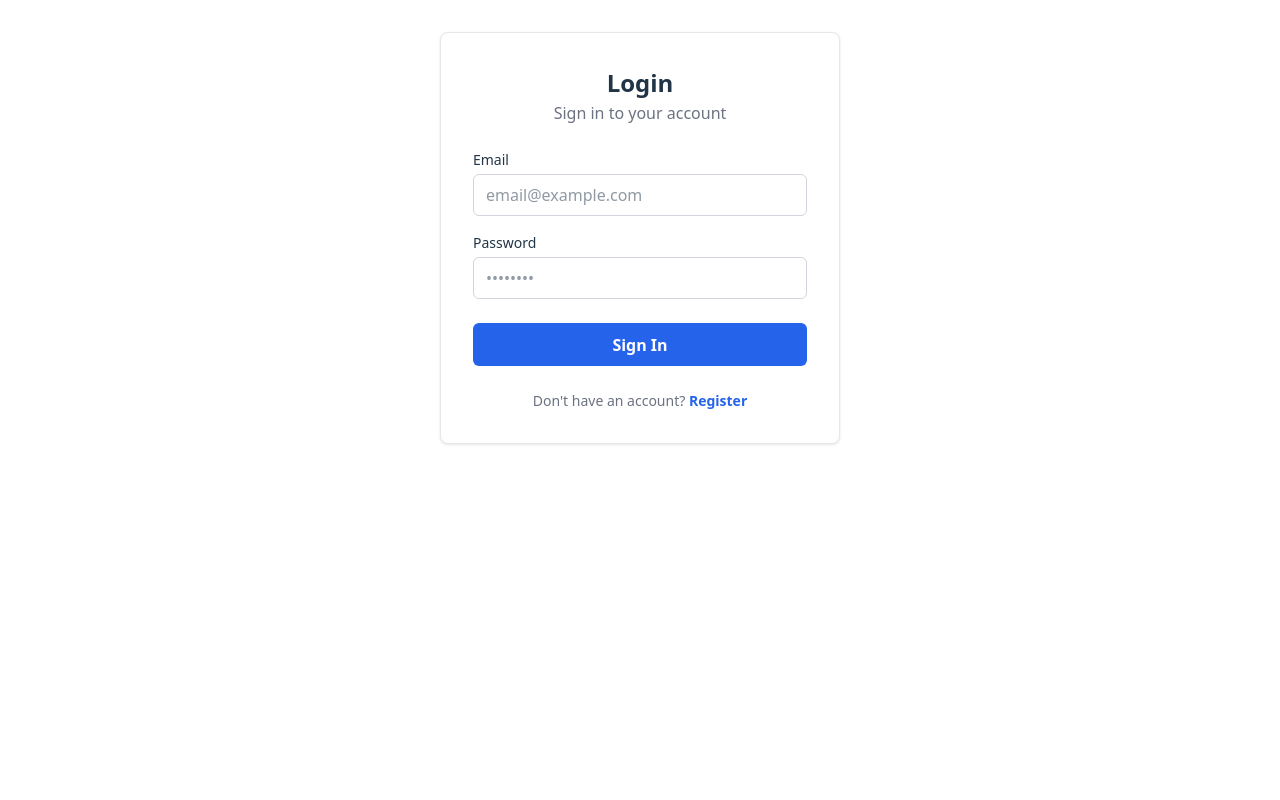
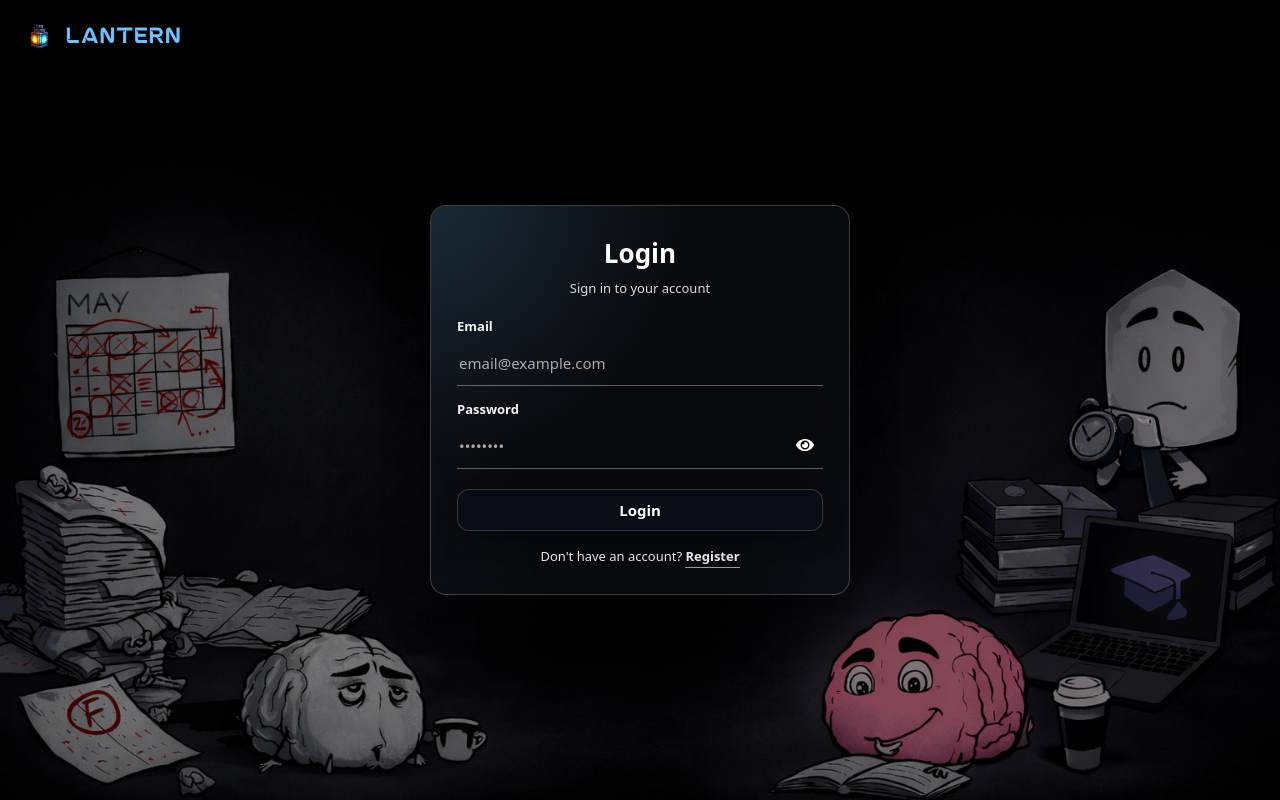
Before and after one commit to SHOEBILL04/lantern, a React app in the folder frontend/: page /login in a window 1280 px wide. Built offline with nearby package versions, Linux system fonts and the light colour scheme; no server answers; the HTML template or start-up script is replaced by a standard one.

Commit message:
Enhance login UI

```diff
--- a/frontend/package.json
+++ b/frontend/package.json
@@ -15,6 +15,7 @@
     "react": "^19.2.0",
     "react-circular-progressbar": "^2.2.0",
     "react-dom": "^19.2.0",
+    "react-icons": "^5.5.0",
     "react-router-dom": "^7.13.0"
   },
   "devDependencies": {
--- a/frontend/src/pages/Login/Login.css
+++ b/frontend/src/pages/Login/Login.css
@@ -0,0 +1,269 @@
+.loginPage {
+  min-height: 100vh;
+  width: 100%;
+  position: relative;
+
+  background-size: cover;
+  background-position: center;
+  background-repeat: no-repeat;
+}
+
+/* Dark overlay for readability */
+.loginPage::before {
+  content: "";
+  position: absolute;
+  inset: 0;
+  background: rgba(0, 0, 0, 0.45);
+}
+
+.loginBrand {
+  position: absolute;
+  top: 20px;
+  left: 22px;
+  z-index: 2;
+
+  display: inline-flex;
+  align-items: center;
+  gap: 10px;
+
+  text-decoration: none;
+  user-select: none;
+}
+
+.loginBrandLogo {
+  width: 34px;
+  height: 34px;
+  object-fit: contain;
+  filter: drop-shadow(0 6px 14px rgba(0, 0, 0, 0.35));
+}
+
+.loginBrandText {
+  font-family: "Monsta Fectro", sans-serif;
+  letter-spacing: 1px;
+  font-size: 22px;
+  color: #6ec1ff;
+  text-shadow: 0 6px 14px rgba(0, 0, 0, 0.35);
+}
+
+/* Center card container */
+.loginCenter {
+  position: relative;
+  z-index: 1;
+
+  min-height: 100vh;
+  display: flex;
+  align-items: center;
+  justify-content: center;
+
+  padding: 2rem;
+}
+
+.loginCard {
+  width: 100%;
+  max-width: 420px;
+  padding: 28px 26px;
+
+  border-radius: 16px;
+  border: 1px solid rgba(255, 255, 255, 0.22);
+
+  background: rgba(20, 22, 30, 0.42);
+  backdrop-filter: blur(14px);
+  -webkit-backdrop-filter: blur(14px);
+
+  box-shadow: 0 18px 45px rgba(0, 0, 0, 0.38);
+  position: relative;
+  overflow: hidden;
+
+  color: #ffffff;
+}
+
+.loginCard::before {
+  content: "";
+  position: absolute;
+  inset: -2px;
+  background: radial-gradient(
+    circle at top left,
+    rgba(110, 193, 255, 0.18),
+    transparent 45%
+  );
+  pointer-events: none;
+}
+
+.loginHeader {
+  text-align: center;
+  margin-bottom: 18px;
+  position: relative;
+  z-index: 1;
+}
+
+.loginTitle {
+  margin: 0;
+  font-size: 26px;
+  font-weight: 800;
+  color: #ffffff;
+}
+
+.loginSubtitle {
+  margin: 6px 0 0;
+  font-size: 13px;
+  opacity: 0.85;
+  color: #ffffff;
+}
+
+.loginError {
+  margin: 0 0 12px;
+  padding: 10px 12px;
+
+  border-radius: 10px;
+  border: 1px solid rgba(255, 120, 120, 0.35);
+  background: rgba(255, 80, 80, 0.14);
+
+  color: #ffffff;
+  font-size: 13px;
+  text-align: center;
+
+  position: relative;
+  z-index: 1;
+}
+
+.loginForm {
+  display: flex;
+  flex-direction: column;
+  gap: 14px;
+
+  position: relative;
+  z-index: 1;
+}
+
+.loginField {
+  display: flex;
+  flex-direction: column;
+  gap: 6px;
+}
+
+.loginLabel {
+  font-size: 13px;
+  font-weight: 600;
+  color: #ffffff;
+  opacity: 0.95;
+}
+
+.loginInput {
+  width: 100%;
+  padding: 10px 2px;
+
+  border: none;
+  border-bottom: 1px solid rgba(255, 255, 255, 0.35);
+
+  background: transparent;
+  color: #ffffff;
+
+  outline: none;
+  font-size: 15px;
+}
+
+.loginInput::placeholder {
+  color: rgba(255, 255, 255, 0.65);
+}
+
+.loginInput:focus {
+  border-bottom-color: rgba(110, 193, 255, 0.95);
+}
+
+/* Password toggle area */
+.passwordWrap {
+  position: relative;
+  display: flex;
+  align-items: center;
+}
+
+.passwordInput {
+  padding-right: 44px;
+}
+
+.passwordToggleBtn {
+  all: unset;
+  position: absolute;
+  right: 0;
+  bottom: 6px;
+
+  width: 36px;
+  height: 36px;
+
+  display: inline-flex;
+  align-items: center;
+  justify-content: center;
+
+  cursor: pointer;
+  border-radius: 10px;
+  color: #ffffff;
+}
+
+.passwordToggleBtn:hover {
+  background: rgba(255, 255, 255, 0.06);
+}
+
+.passwordToggleBtn:focus-visible {
+  outline: 2px solid rgba(110, 193, 255, 0.9);
+  outline-offset: 2px;
+}
+
+.passwordToggleBtn svg {
+  width: 18px;
+  height: 18px;
+  color: #ffffff !important;
+  fill: currentColor !important;
+  stroke: currentColor !important;
+  opacity: 1 !important;
+}
+
+/* Button */
+.loginButton {
+  margin-top: 6px;
+  height: 42px;
+
+  border: 1px solid rgba(255, 255, 255, 0.18);
+  border-radius: 12px;
+
+  background: rgba(10, 15, 25, 0.78);
+  color: #ffffff;
+
+  font-weight: 800;
+  font-size: 15px;
+  cursor: pointer;
+
+  box-shadow: 0 10px 22px rgba(0, 0, 0, 0.25);
+  transition: transform 0.08s ease, opacity 0.12s ease;
+}
+
+.loginButton:active {
+  transform: translateY(1px);
+}
+
+.loginButton.isLoading {
+  opacity: 0.7;
+  cursor: not-allowed;
+}
+
+.loginFooterText {
+  margin-top: 16px;
+  text-align: center;
+  font-size: 13px;
+  color: #ffffff;
+  opacity: 0.9;
+
+  position: relative;
+  z-index: 1;
+}
+
+.loginFooterLink {
+  color: #ffffff;
+  font-weight: 800;
+  text-decoration: none;
+  border-bottom: 1px solid rgba(255, 255, 255, 0.65);
+  padding-bottom: 2px;
+}
+
+.loginFooterLink:hover {
+  border-bottom-color: rgba(110, 193, 255, 0.95);
+}
--- a/frontend/src/pages/Login/Login.jsx
+++ b/frontend/src/pages/Login/Login.jsx
@@ -1,12 +1,22 @@
 import { Link, useNavigate } from "react-router-dom";
 import { useAuth } from "../../context/AuthContext";
 import { useEffect, useState } from "react";
+import { FaEye, FaEyeSlash } from "react-icons/fa";
+
+import "./Login.css";
+
+import logo from "../../assets/images/logo.png";
+import loginBg from "../../assets/images/login-reg-bg.png";
 
 export default function Login() {
   const { isAuthenticated, login } = useAuth();
   const navigate = useNavigate();
+
   const [email, setEmail] = useState("");
   const [password, setPassword] = useState("");
+
+  const [showPassword, setShowPassword] = useState(false);
+
   const [error, setError] = useState("");
   const [loading, setLoading] = useState(false);
 
@@ -32,94 +42,81 @@ export default function Login() {
   };
 
   return (
-    <div
-      style={{
-        flex: 1,
-        display: "flex",
-        alignItems: "center",
-        justifyContent: "center",
-        padding: "2rem",
-      }}
-    >
-      <div
-        style={{
-          width: "100%",
-          maxWidth: "400px",
-          background: "#ffffff",
-          padding: "2rem",
-          borderRadius: "0.5rem",
-          border: "1px solid #e5e7eb",
-          boxShadow: "0 1px 3px 0 rgba(0, 0, 0, 0.1)",
-        }}
-      >
-        <div style={{ textAlign: "center", marginBottom: "1.5rem" }}>
-          <h2 style={{ fontSize: "1.5rem", fontWeight: "bold" }}>Login</h2>
-          <p style={{ color: "#6b7280" }}>Sign in to your account</p>
+    <div className="loginPage" style={{ backgroundImage: `url(${loginBg})` }}>
+      <Link to="/" className="loginBrand" aria-label="Go to Home">
+        <img className="loginBrandLogo" src={logo} alt="Lantern logo" />
+        <span className="loginBrandText">LANTERN</span>
+      </Link>
+
+      <div className="loginCenter">
+        <div className="loginCard">
+          <div className="loginHeader">
+            <h2 className="loginTitle">Login</h2>
+            <p className="loginSubtitle">Sign in to your account</p>
           </div>
 
-        {error && (
-          <div style={{ marginBottom: "1rem", color: "#ef4444", fontSize: "0.875rem", textAlign: "center", padding: "0.5rem", background: "#fef2f2", borderRadius: "0.375rem" }}>
-            {error}
-          </div>
-        )}
+          {error && <div className="loginError">{error}</div>}
 
-        <form onSubmit={handleSubmit} style={{ display: "flex", flexDirection: "column", gap: "1rem" }}>
-          <div style={{ display: "flex", flexDirection: "column", gap: "0.25rem" }}>
-            <label style={{ fontSize: "0.875rem", fontWeight: 500 }}>Email</label>
+          <form onSubmit={handleSubmit} className="loginForm">
+            <div className="loginField">
+              <label className="loginLabel">Email</label>
               <input
+                className="loginInput"
                 type="email"
                 placeholder="email@example.com"
                 required
                 value={email}
                 onChange={(e) => setEmail(e.target.value)}
-              style={inputStyle}
+                autoComplete="email"
               />
             </div>
 
-          <div style={{ display: "flex", flexDirection: "column", gap: "0.25rem" }}>
-            <label style={{ fontSize: "0.875rem", fontWeight: 500 }}>Password</label>
+            <div className="loginField">
+              <label className="loginLabel">Password</label>
+
+              <div className="passwordWrap">
                 <input
-              type="password"
+                  className="loginInput passwordInput"
+                  type={showPassword ? "text" : "password"}
                   placeholder="••••••••"
                   required
                   value={password}
                   onChange={(e) => setPassword(e.target.value)}
-              style={inputStyle}
+                  autoComplete="current-password"
                 />
+
+                <button
+                  type="button"
+                  className="passwordToggleBtn"
+                  onClick={() => setShowPassword((v) => !v)}
+                  aria-label={showPassword ? "Hide password" : "Show password"}
+                >
+                  {showPassword ? (
+                    <FaEyeSlash className="passwordToggleIcon" />
+                  ) : (
+                    <FaEye className="passwordToggleIcon" />
+                  )}
+                </button>
+              </div>
             </div>
 
-          <button type="submit" disabled={loading} style={{...submitButtonStyle, opacity: loading ? 0.7 : 1}}>
-            {loading ? "Signing In..." : "Sign In"}
+            <button
+              type="submit"
+              disabled={loading}
+              className={`loginButton ${loading ? "isLoading" : ""}`}
+            >
+              {loading ? "Signing In..." : "Login"}
             </button>
           </form>
 
-        <p style={{ marginTop: "1.5rem", textAlign: "center", color: "#6b7280", fontSize: "0.875rem" }}>
-          Don't have an account?{" "}
-          <Link to="/register" style={{ color: "#2563eb", textDecoration: "none", fontWeight: "bold" }}>
+          <p className="loginFooterText">
+            Don&apos;t have an account?{" "}
+            <Link to="/register" className="loginFooterLink">
               Register
             </Link>
           </p>
         </div>
       </div>
+    </div>
   );
 }
-
-const inputStyle = {
-  padding: "0.5rem 0.75rem",
-  borderRadius: "0.375rem",
-  border: "1px solid #d1d5db",
-  fontSize: "1rem",
-  outline: "none",
-};
-
-const submitButtonStyle = {
-  marginTop: "0.5rem",
-  padding: "0.6rem",
-  borderRadius: "0.375rem",
-  border: "none",
-  background: "#2563eb",
-  color: "#ffffff",
-  fontWeight: "bold",
-  fontSize: "1rem",
-  cursor: "pointer",
-};
```
Also changed, not shown: frontend/src/assets/images/login-reg-bg.png (added), 1 other file (tests, documents, lock files or other folders). Lines whose indentation alone changed are shown as unchanged.
